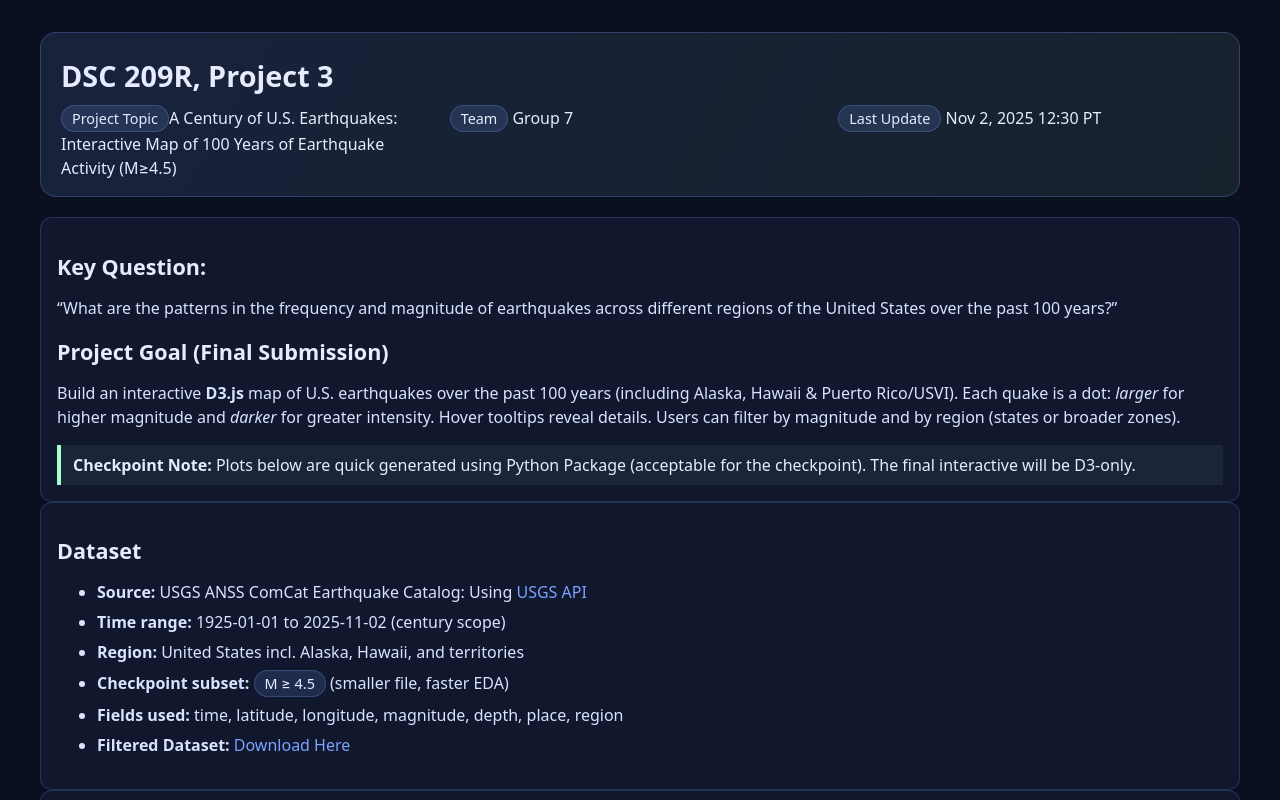
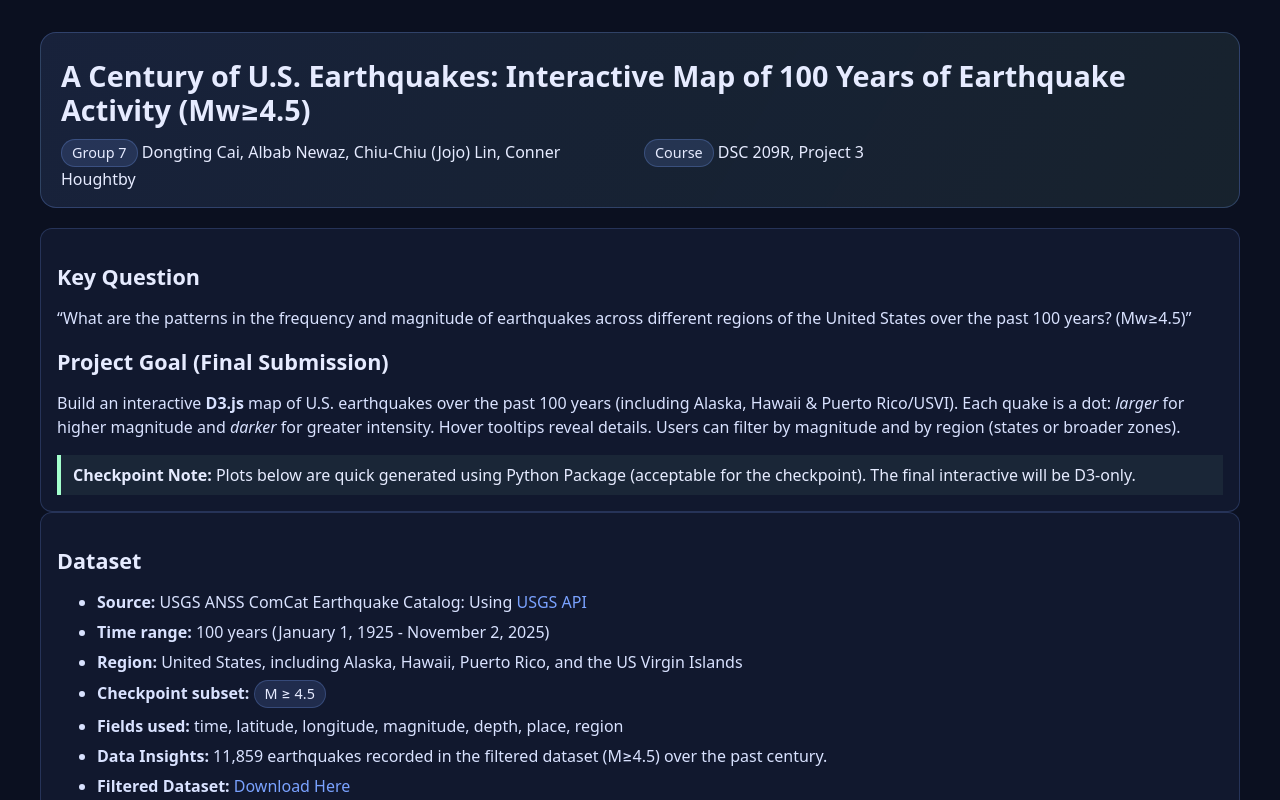
Before and after one commit to caidongting0823/DSC209R-FA25-Dongting, a plain HTML site: page Project-03/Checkpoint/earthquakes_checkpoint_index.html in a window 1280 px wide. Shown: the top 800 px of the page. Drawn offline with Linux system fonts and the light colour scheme.

Commit message:
Project-03 Update: Checkpoint Update

```diff
--- a/Project-03/Checkpoint/earthquakes_checkpoint_index.html
+++ b/Project-03/Checkpoint/earthquakes_checkpoint_index.html
@@ -56,19 +56,18 @@
 <body>
   <div class="wrap">
     <header>
-      <h1>DSC 209R, Project 3</h1>
+      <h1>A Century of U.S. Earthquakes: Interactive Map of 100 Years of Earthquake Activity (Mw≥4.5)</h1>
       <div class="meta">
-        <div><span class="badge">Project Topic</span>A Century of U.S. Earthquakes: Interactive Map of 100 Years of Earthquake Activity (M≥4.5)</div>
-        <div><span class="badge">Team</span> Group&nbsp;7</div>
-        <div><span class="badge">Last Update</span> Nov 2, 2025 12:30 PT</div>
+        <div><span class="badge">Group&nbsp;7</span> Dongting Cai, Albab Newaz, Chiu-Chiu (Jojo) Lin, Conner Houghtby</div>
+        <div><span class="badge">Course</span> DSC 209R, Project 3 </div>
       </div>
     </header>
 
     <section class="panel">
-      <h2>Key Question:</h2>
+      <h2>Key Question</h2>
       <p>
         “What are the patterns in the frequency and magnitude of earthquakes across different
-        regions of the United States over the past 100 years?”
+        regions of the United States over the past 100 years? (Mw≥4.5)”
       </p>
       <h2>Project Goal (Final Submission)</h2>
       <p>
@@ -88,10 +87,11 @@
       <ul class="list-tight">
         <li><strong>Source:</strong> USGS ANSS ComCat Earthquake Catalog:
             Using <a href="https://earthquake.usgs.gov/fdsnws/event/1/#:~:text=API%20Documentation%20">USGS API</a></li>
-        <li><strong>Time range:</strong> 1925‑01‑01 to 2025‑11‑02 (century scope)</li>
-        <li><strong>Region:</strong> United States incl. Alaska, Hawaii, and territories</li>
-        <li><strong>Checkpoint subset:</strong> <span class="badge">M ≥ 4.5</span> (smaller file, faster EDA)</li>
+        <li><strong>Time range:</strong> 100 years (January 1, 1925 - November 2, 2025)</li>
+        <li><strong>Region:</strong> United States, including Alaska, Hawaii, Puerto Rico, and the US Virgin Islands</li>
+        <li><strong>Checkpoint subset:</strong> <span class="badge">M ≥ 4.5</span> </li>
         <li><strong>Fields used:</strong> time, latitude, longitude, magnitude, depth, place, region</li>
+          <li><strong>Data Insights:</strong> 11,859 earthquakes recorded in the filtered dataset (M≥4.5) over the past century.</li>
         <li><strong>Filtered Dataset:
         </strong> <a href="us_earthquakes_m4.5_complete.csv" download="us_earthquakes_m4.5_complete.csv">Download Here</a>
         </li>
```
